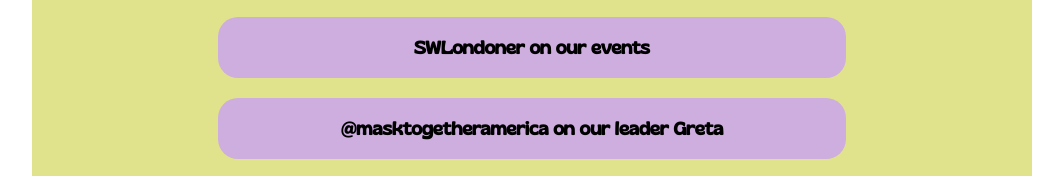
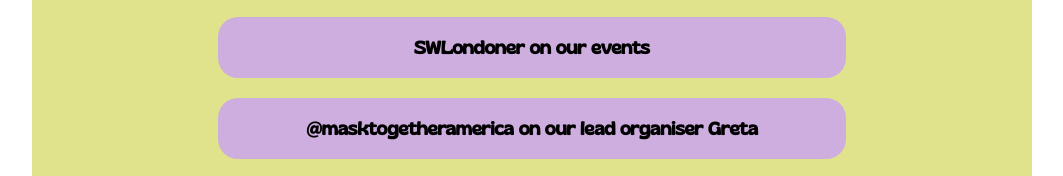
Before and after one commit to breathe-easy-events/london.breathe-easy.uk, a plain HTML site: page index.html in a window 1280 px wide. Shown: the part 2663-2839 px from the top of the page, without its empty margins (108-1171 px from the left). Drawn offline with Linux system fonts and the light colour scheme; a script that the page names is missing; a web font is replaced by a local one.

Commit message:
leader -> lead organiser

```diff
--- a/index.html
+++ b/index.html
@@ -139,7 +139,7 @@
                 </a>
                 <a href="https://www.instagram.com/p/DKM7mkgOMEk/">
                     <article class="press">
-                        @masktogetheramerica on our leader Greta
+                        @masktogetheramerica on our lead organiser Greta
                     </article>
                 </a>
                 <a href="https://www.instagram.com/p/DKKQqcpO-3p/">
```
